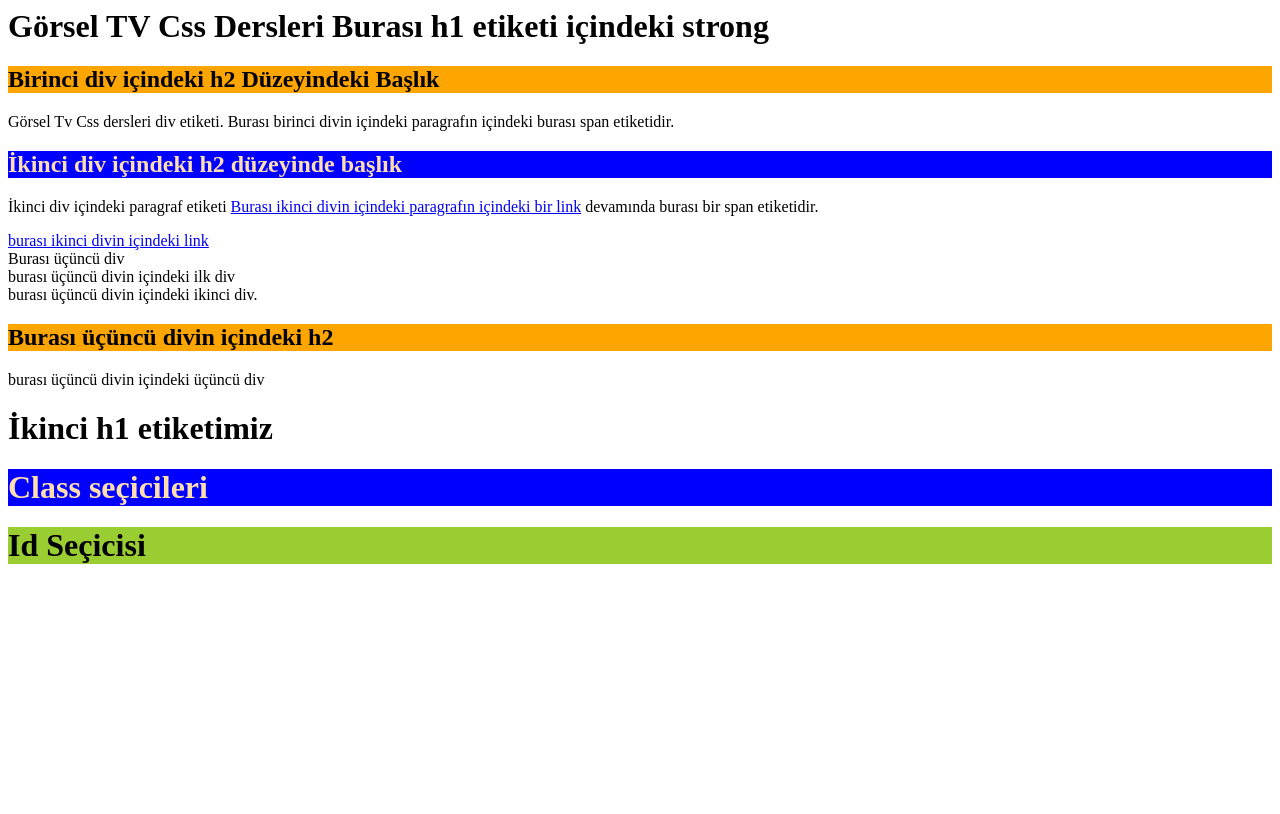
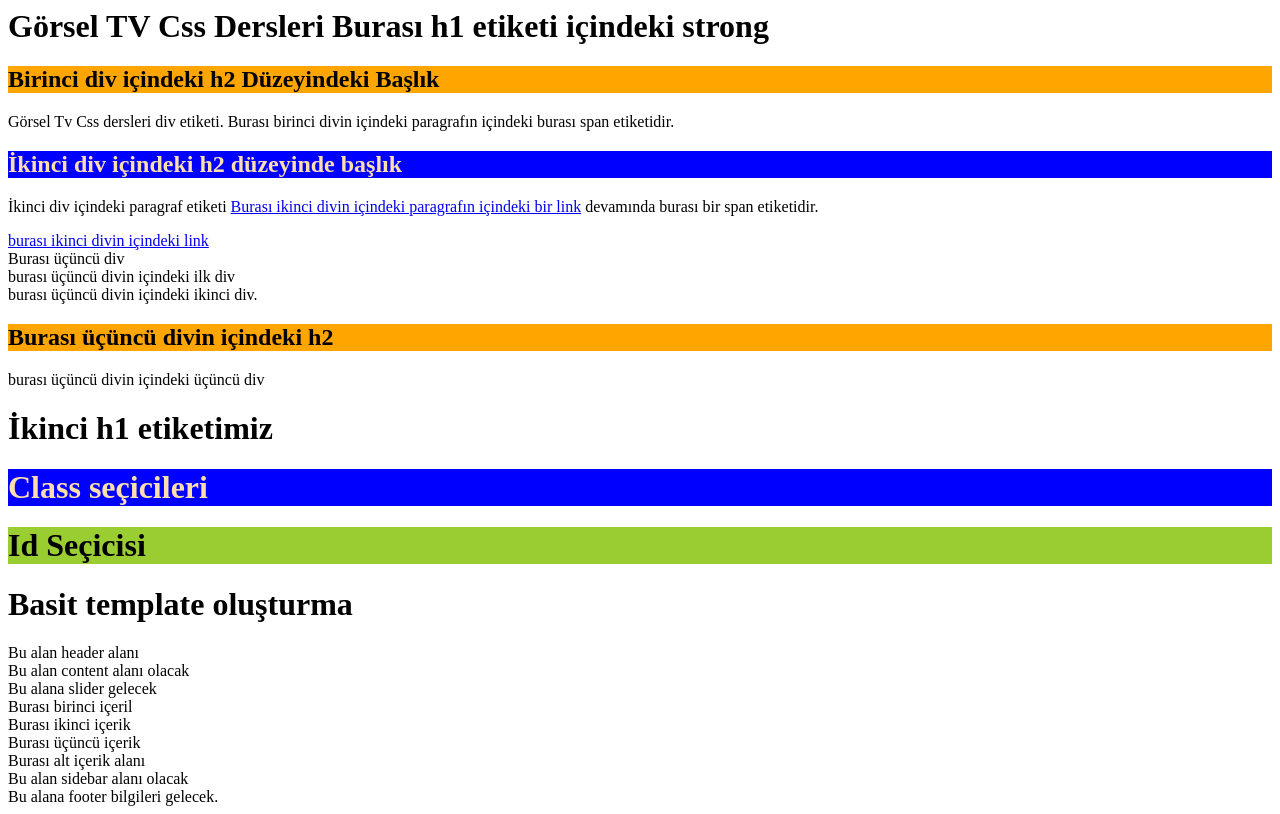
Before and after one commit to Limonat/CodeDeneme, a plain HTML site: page index.html in a window 1280 px wide. Drawn offline with Linux system fonts and the light colour scheme; files whose address does not match are found by name.

Commit message:
Added to basic template for css

```diff
--- a/index.html
+++ b/index.html
@@ -39,5 +39,48 @@
     </div>
     <h1 class="baslik">Class seçicileri</h1>
     <h1 id="baslik">Id Seçicisi</h1>
+
+    <h1>Basit template oluşturma</h1>
+    <!-- Wrapper Başlangıcı -->
+    <div id="wrapper">
+        <!--header başlangıç-->
+        <div id="header">
+            Bu alan header alanı
+        </div>
+        <!-- Header Sonu -->
+        <!-- Container Başı -->
+        <div id="contanier">
+            <div id="content">
+                Bu alan content alanı olacak
+                <div class="slider">
+                    Bu alana slider gelecek
+                </div>
+                <!-- Slider div sonu -->
+                <div class="icerik">
+                    Burası birinci içeril
+                </div>
+                <div class="icerik">
+                    Burası ikinci içerik
+                </div>
+                <div class="icerik">
+                    Burası üçüncü içerik
+                </div>
+                <!-- İçerik alanı sonu -->
+                <div class="alt_icerik">
+                    Burası alt içerik alanı
+                </div>
+            </div>
+            <!-- Content alanı sonu -->
+            <div id="sidebar">
+                Bu alan sidebar alanı olacak
+            </div>
+            <!-- Burası sidebar sonu -->
+        </div>
+        <!--Container Sonu-->
+
+        <div id="footer">
+            Bu alana footer bilgileri gelecek.
+        </div>
+    </div>
 </body>
 </html>
```
Also changed, not shown: basittemplate.jpg (added).
